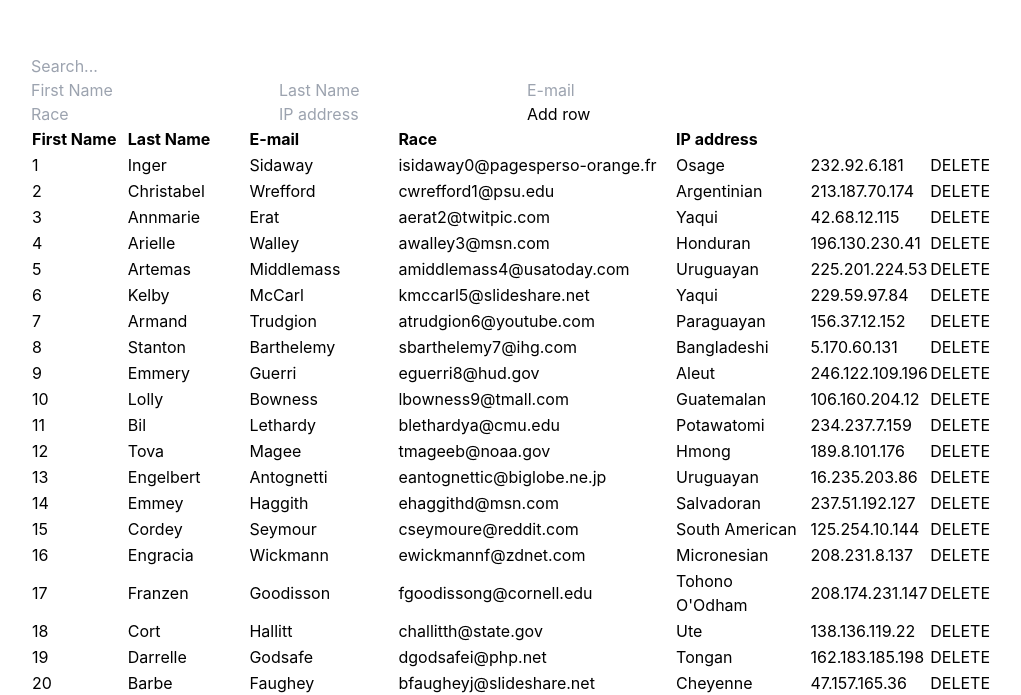
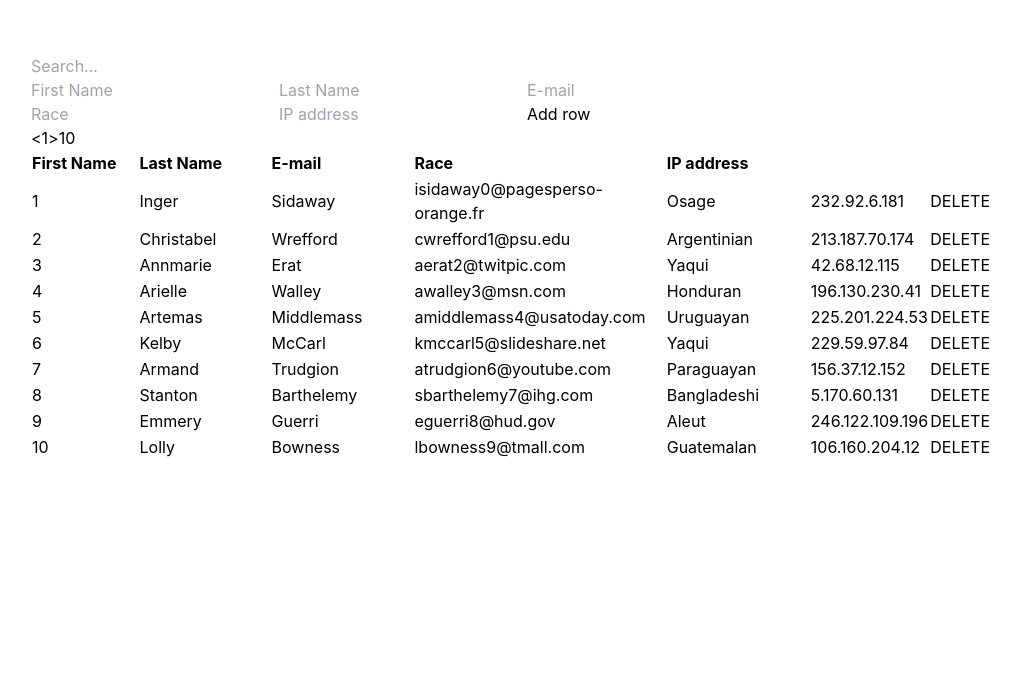
Before and after one commit to FragStatic/aaprojekts, a React (Create React App) app: page / in a window 1280 px wide. Shown: the part 106-801 px from the top of the page, without its empty margins (129-1150 px from the left). Built offline with nearby package versions, Linux system fonts and the light colour scheme.

Commit message:
Added pagination

```diff
--- a/src/components/Table.tsx
+++ b/src/components/Table.tsx
@@ -25,6 +25,42 @@ function Table(data: TableData[]) {
   const [editableData, setEditableData] = useState(data);
   const [editing, setEditing] = useState({ row: 0, column: "" });
   const [newRowData, setNewRowData] = useState(initialRowData);
+  const [pageNumber, setPageNumber] = useState(1);
+  const [itemsPerPage, setItemsPerPage] = useState(10);
+
+  const filteredData = editableData.filter((data: TableData) =>
+    Object.values(data).some((value) =>
+      String(value).toLowerCase().includes(searchTerm.toLowerCase())
+    )
+  );
+
+  const indexOfLastItem = pageNumber * itemsPerPage;
+  const indexOfFirstItem = indexOfLastItem - itemsPerPage;
+  const currentItems = filteredData.slice(indexOfFirstItem, indexOfLastItem);
+
+  const handleChangeItemsPerPage = (e: any) => {
+    setItemsPerPage(e.target.value);
+  };
+
+  function isLastPage() {
+    console.log(Math.ceil(filteredData.length / itemsPerPage));
+    if (pageNumber === Math.ceil(filteredData.length / itemsPerPage)) {
+      return true;
+    }
+    return false;
+  }
+
+  const handlePageNumberAdd = (pageNumber: number) => {
+    if (!isLastPage()) {
+      setPageNumber(pageNumber);
+    }
+  };
+
+  const handlePageNumberSubtract = (pageNumber: number) => {
+    if (!(pageNumber < 1)) {
+      setPageNumber(pageNumber);
+    }
+  };
 
   const handleNewRowDataChange = (dataType: string, data: string) => {
     setNewRowData({ ...newRowData, [dataType]: data });
@@ -37,15 +73,9 @@ function Table(data: TableData[]) {
     setNewRowData(initialRowData);
   };
 
-  const handleSearch = (event: any) => {
-    setSearchTerm(event.target.value);
+  const handleSearch = (e: any) => {
+    setSearchTerm(e.target.value);
   };
-
-  const filteredData = editableData.filter((data: TableData) =>
-    Object.values(data).some((value) =>
-      String(value).toLowerCase().includes(searchTerm.toLowerCase())
-    )
-  );
 
   const handleRemoveRow = (rowkey: number) => {
     const updatedData = editableData.filter(
@@ -60,7 +90,7 @@ function Table(data: TableData[]) {
   };
 
   const handleChange = (rowIndex: number, columnKey: string, value: string) => {
-    const updatedData = editableData.map((data: any, index: number) =>
+    const updatedData = editableData.map((data: TableData, index: number) =>
       index === rowIndex ? { ...data, [columnKey]: value } : data
     );
     setEditableData(updatedData);
@@ -119,6 +149,16 @@ function Table(data: TableData[]) {
           <button onClick={() => handleNewRowSubmit()}>Add row</button>
         </div>
       </div>
+      <div>
+        <button onClick={() => handlePageNumberSubtract(pageNumber - 1)}>
+          {"<"}
+        </button>
+        <span>{pageNumber}</span>
+        <button onClick={() => handlePageNumberAdd(pageNumber + 1)}>
+          {">"}
+        </button>
+        <input value={itemsPerPage} onChange={handleChangeItemsPerPage} />
+      </div>
       <table>
         <thead>
           <tr>
@@ -130,7 +170,7 @@ function Table(data: TableData[]) {
           </tr>
         </thead>
         <tbody>
-          {filteredData.map((data: TableData, rowKey: number) => (
+          {currentItems.map((data: TableData, rowKey: number) => (
             <tr key={rowKey}>
               {Object.entries(data).map(([key, value]) => (
                 <td key={key} onClick={() => handleEdit(rowKey, key)}>
```
